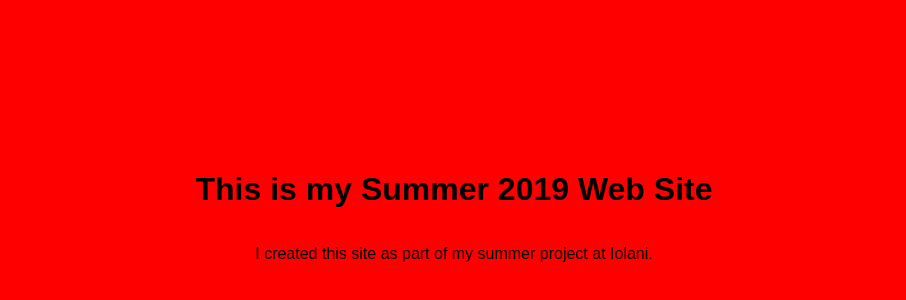
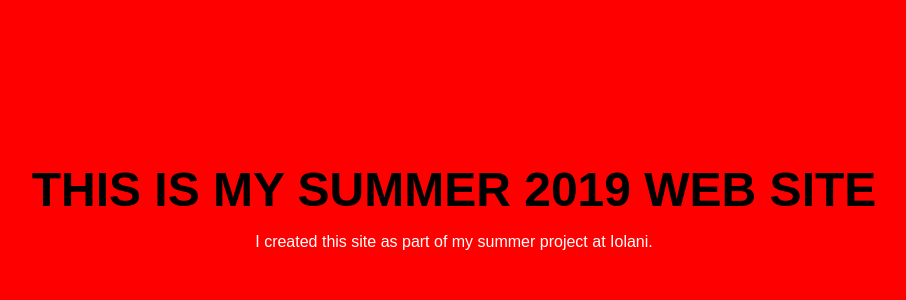
Before and after one commit to iwebstudent12/iwebstudent12.github.io, a plain HTML site: page index.html in a window 1280 px wide. Shown: the part 186-486 px from the top of the page, without its empty margins (186-1092 px from the left). Drawn offline with Linux system fonts and the light colour scheme.

Commit message:
added css

```diff
--- a/index.html
+++ b/index.html
@@ -2,6 +2,7 @@
 
 <head>
     <title>Summer Site 2019</title>
+
     <style>
         body {
             font-family: sans-serif;
@@ -9,6 +10,16 @@
             align-content: center;
             text-align: center;
             background: red;
+        }
+
+        h1 {
+            font-size: 48px;
+            text-transform: uppercase;
+            margin: 0;
+        }
+
+        p {
+            color: white;
         }
     </style>
 
```
